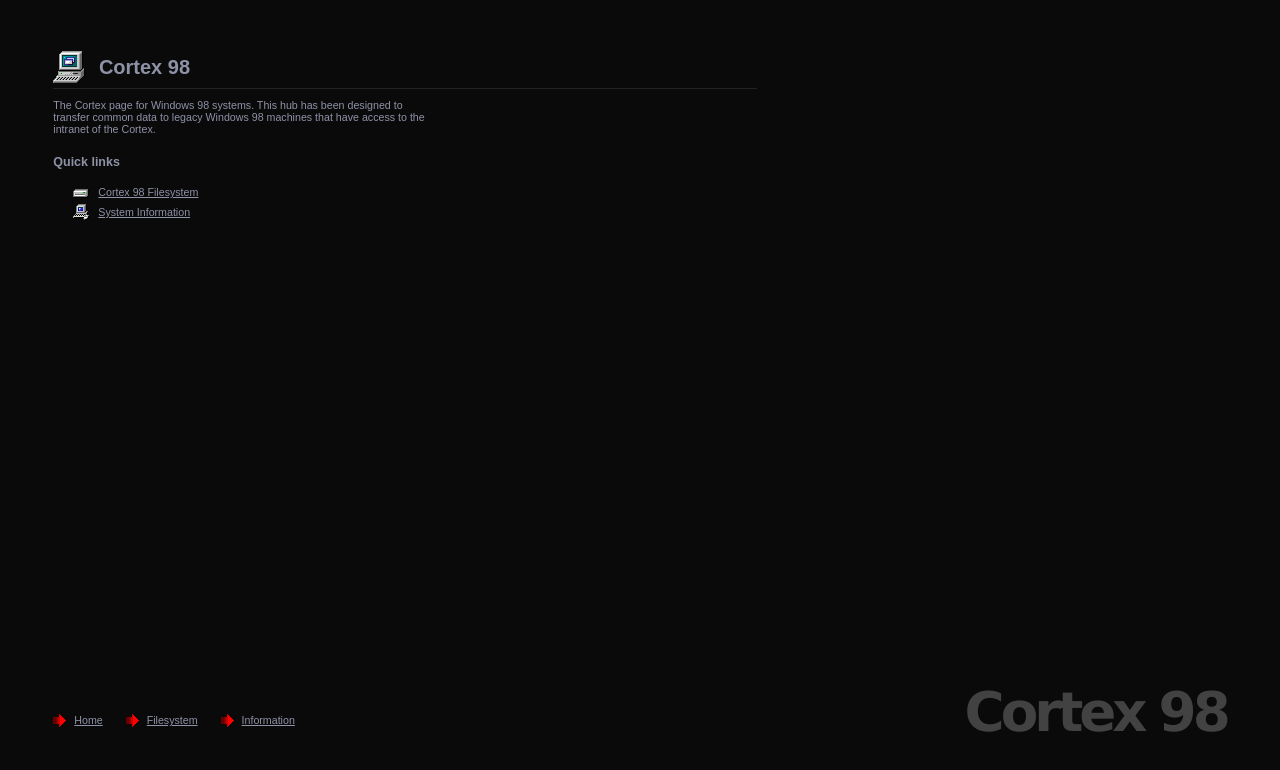
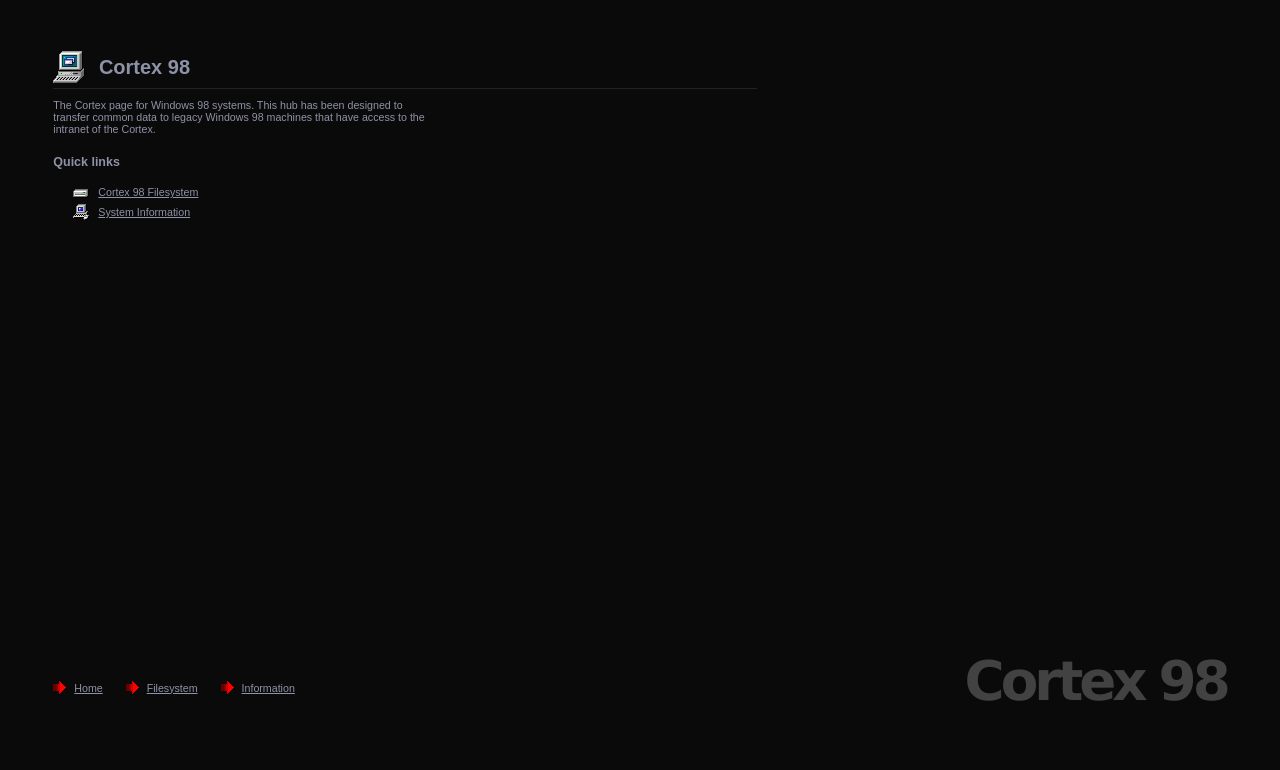
Before and after one commit to IzKuipers/98Hub-SvelteKit, a SvelteKit app: page / in a window 1280 px wide. Shown: the top 770 px of the page. Built offline with nearby package versions, Linux system fonts and the light colour scheme.

Commit message:
Move to `position: absolute`, update fs page

```diff
--- a/src/css/app.css
+++ b/src/css/app.css
@@ -14,27 +14,41 @@ body {
 		sans-serif;
 }
 
+div.page {
+	position: absolute;
+	top: 0px;
+	left: 0px;
+	width: 100%;
+	height: 70%;
+}
+
+div.bottom {
+	position: absolute;
+	bottom: 0;
+	left: 0;
+	width: 100%;
+	height: 20%;
+}
+
+div.bottom * {
+	vertical-align: middle;
+}
+
 h1 {
 	margin: 0;
 	margin-bottom: 10px;
 	font-size: 20px;
 }
 
-table.main {
-	width: 100%;
-	height: 100%;
-	font:
-		8pt 'MS Sans Serif',
-		sans-serif;
-}
-
 .active-desktop {
 	position: relative;
 	left: -40pt;
+	bottom: -7pt;
 	letter-spacing: -4px;
 	font: 41pt Verdana;
 	font-weight: bold;
 	color: #424242;
+	float: right;
 }
 
 #tabledata {
@@ -43,12 +57,12 @@ table.main {
 
 .page {
 	color: #8e92a7;
-	padding: 4% 40pt;
 }
 
 .page div.content {
-	height: 80%;
+	height: 100%;
 	overflow-y: auto;
+	margin: 4% 40pt;
 }
 
 .page > div.content > * {
@@ -80,31 +94,6 @@ table.main {
 	margin-right: 20px;
 }
 
-table.main {
-	border: 0;
-	width: 100%;
-	height: 100%;
-}
-/*
-.toprow {
-	vertical-align: top;
-	max-height: 60%;
-}
-
-.bottomrow {
-	vertical-align: bottom;
-}
- */
-
-.toprow {
-	vertical-align: top;
-	height: 80%;
-}
-
-.bottomrow {
-	height: 20%;
-}
-
 img {
 	image-rendering: pixelated;
 }
--- a/src/lib/Directory.svelte
+++ b/src/lib/Directory.svelte
@@ -25,7 +25,7 @@
 	{#each files as file}
 		<span>
 			<img src={fileIcon} alt="" />
-			<a href={file.resolved}>{file.name}/</a>
+			<a href={file.resolved}>{file.name}</a>
 		</span>
 	{/each}
 	<slot />
--- a/src/lib/Layout/Navigation.svelte
+++ b/src/lib/Layout/Navigation.svelte
@@ -7,7 +7,7 @@
 	};
 </script>
 
-<td class="navigation">
+<div class="navigation">
 	{#each Object.entries(pages) as [path, caption]}
 		<span class="link">
 			<img src={bullet} alt="" />
@@ -16,7 +16,7 @@
 			</a>
 		</span>
 	{/each}
-</td>
+</div>
 
 <style>
 	span.link * {
--- a/src/lib/Layout/Title.svelte
+++ b/src/lib/Layout/Title.svelte
@@ -1,3 +1 @@
-<td id="tabledata" align="right">
-	<span class="active-desktop"> Cortex 98 </span>
-</td>
+<span class="active-desktop"> Cortex 98 </span>
--- a/src/routes/+layout.svelte
+++ b/src/routes/+layout.svelte
@@ -4,16 +4,12 @@
 	import '../css/app.css';
 </script>
 
-<table cellpadding="0" cellspacing="0" class="main">
-	<tr class="toprow">
-		<td class="page" colspan="2">
-			<div class="content">
-				<slot />
-			</div>
-		</td>
-	</tr>
-	<tr class="bottomrow">
-		<Navigation />
-		<Title />
-	</tr>
-</table>
+<div class="page">
+	<div class="content">
+		<slot />
+	</div>
+</div>
+<div class="bottom">
+	<Title />
+	<Navigation />
+</div>
--- a/src/routes/fs/+page.svelte
+++ b/src/routes/fs/+page.svelte
@@ -7,4 +7,6 @@
 <h1>Filesystem</h1>
 <p>Select one of the below folders:</p>
 
-<Directory dirs={data.dirs} root />
+<Directory dirs={data.dirs} root></Directory>
+<h3>Important Files</h3>
+<Directory files={data.files}></Directory>
```
